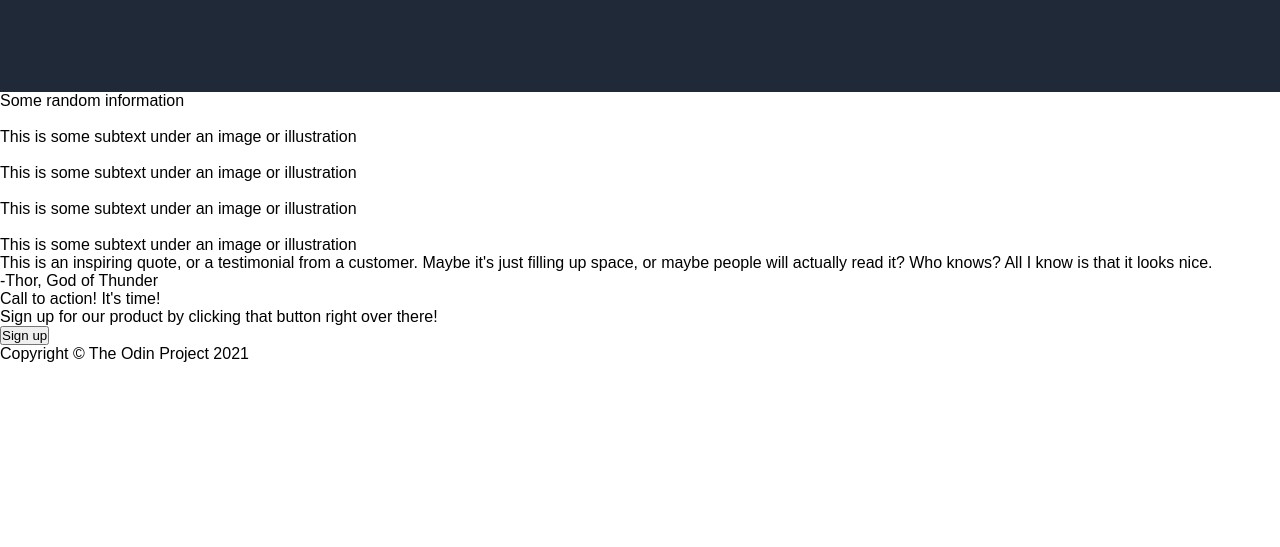
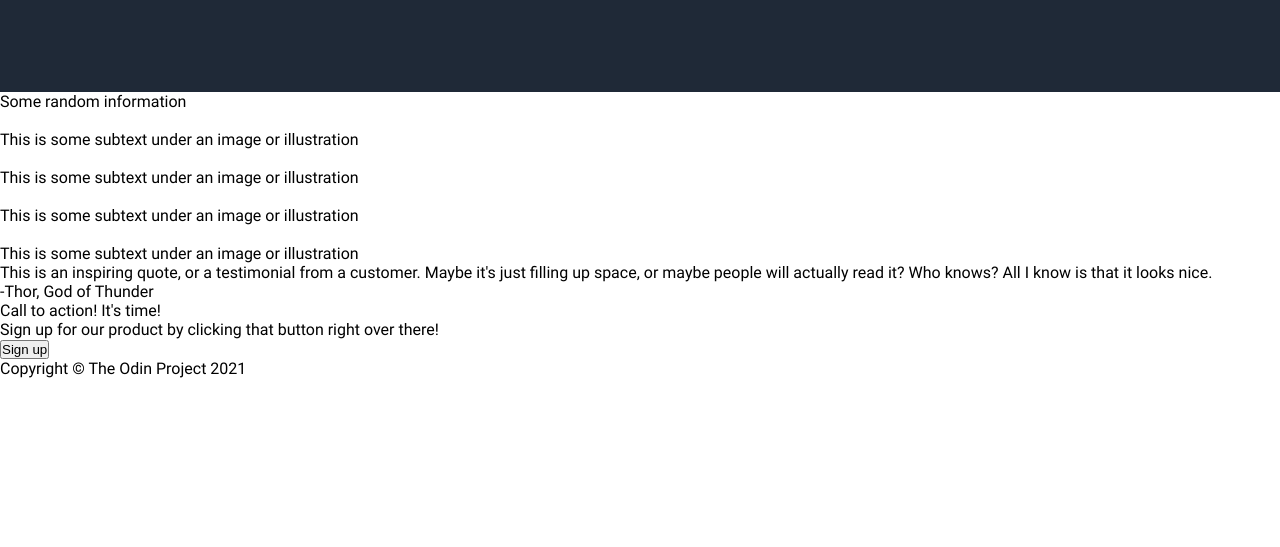
Before and after one commit to ChrisCode23/landing-page, a plain HTML site: page index.html in a window 1280 px wide. Shown: the part 253-800 px from the top of the page. Drawn offline with Linux system fonts and the light colour scheme.

Commit message:
Fix font
Font now actually changed to "Roboto"

```diff
--- a/style.css
+++ b/style.css
@@ -10,7 +10,7 @@
 
 body {
     min-height: 100vh;
-    font-family: Hero, Arial, Helvetica, sans-serif;
+    font-family: Roboto, Arial, Helvetica, sans-serif;
 }
 
 .header {
```
